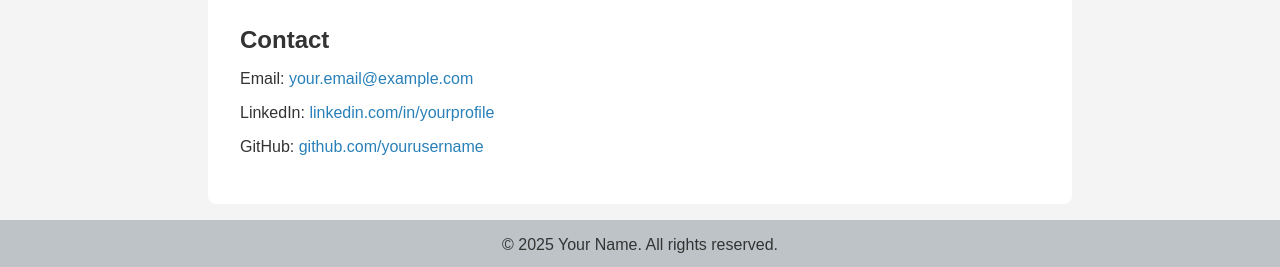
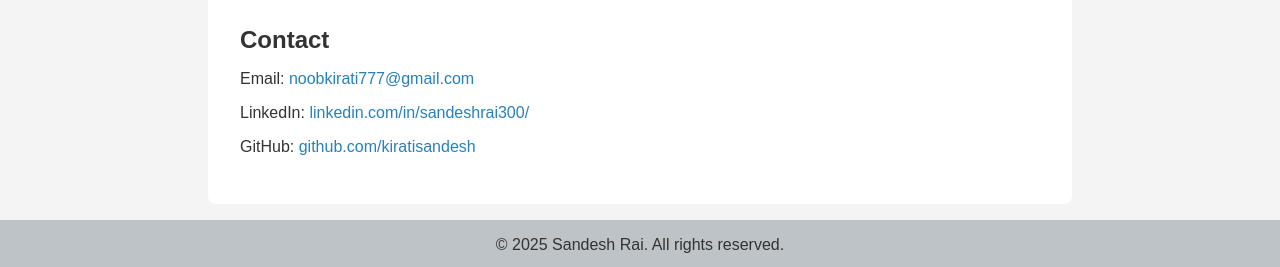
Before and after one commit to kiratisandesh/FruitClassificationModel, a plain HTML site: page index.html in a window 1280 px wide. Shown: the part 748-1015 px from the top of the page. Drawn offline with Linux system fonts and the light colour scheme.

Commit message:
Update index.html

```diff
--- a/index.html
+++ b/index.html
@@ -3,7 +3,7 @@
 <head>
   <meta charset="UTF-8" />
   <meta name="viewport" content="width=device-width, initial-scale=1.0" />
-  <title>Your Name | Personal Branding</title>
+  <title>Sandesh Rai | Personal Branding</title>
   <style>
     body {
       font-family: Arial, sans-serif;
@@ -75,13 +75,13 @@
 
   <section>
     <h2>Contact</h2>
-    <p>Email: <a href="mailto:your.email@example.com">your.email@example.com</a></p>
-    <p>LinkedIn: <a href="https://linkedin.com/in/yourprofile" target="_blank">linkedin.com/in/yourprofile</a></p>
-    <p>GitHub: <a href="https://github.com/yourusername" target="_blank">github.com/yourusername</a></p>
+    <p>Email: <a href="mailto:noobkirati777@gmail.com">noobkirati777@gmail.com</a></p>
+    <p>LinkedIn: <a href="https://www.linkedin.com/in/sandeshrai300/" target="_blank">linkedin.com/in/sandeshrai300/</a></p>
+    <p>GitHub: <a href="https://github.com/kiratisandesh" target="_blank">github.com/kiratisandesh</a></p>
   </section>
 
   <footer>
-    &copy; 2025 Your Name. All rights reserved.
+    &copy; 2025 Sandesh Rai. All rights reserved.
   </footer>
 
 </body>
```
